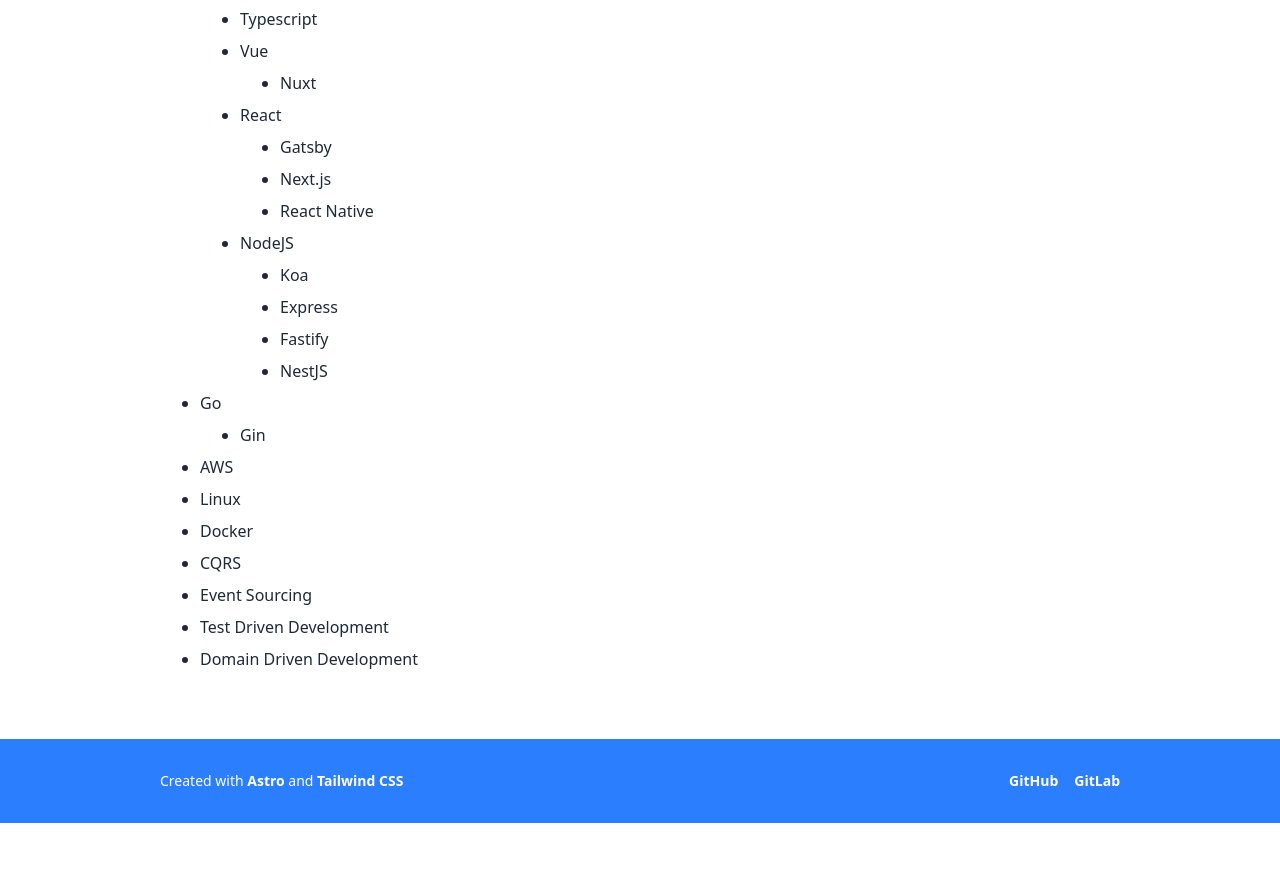
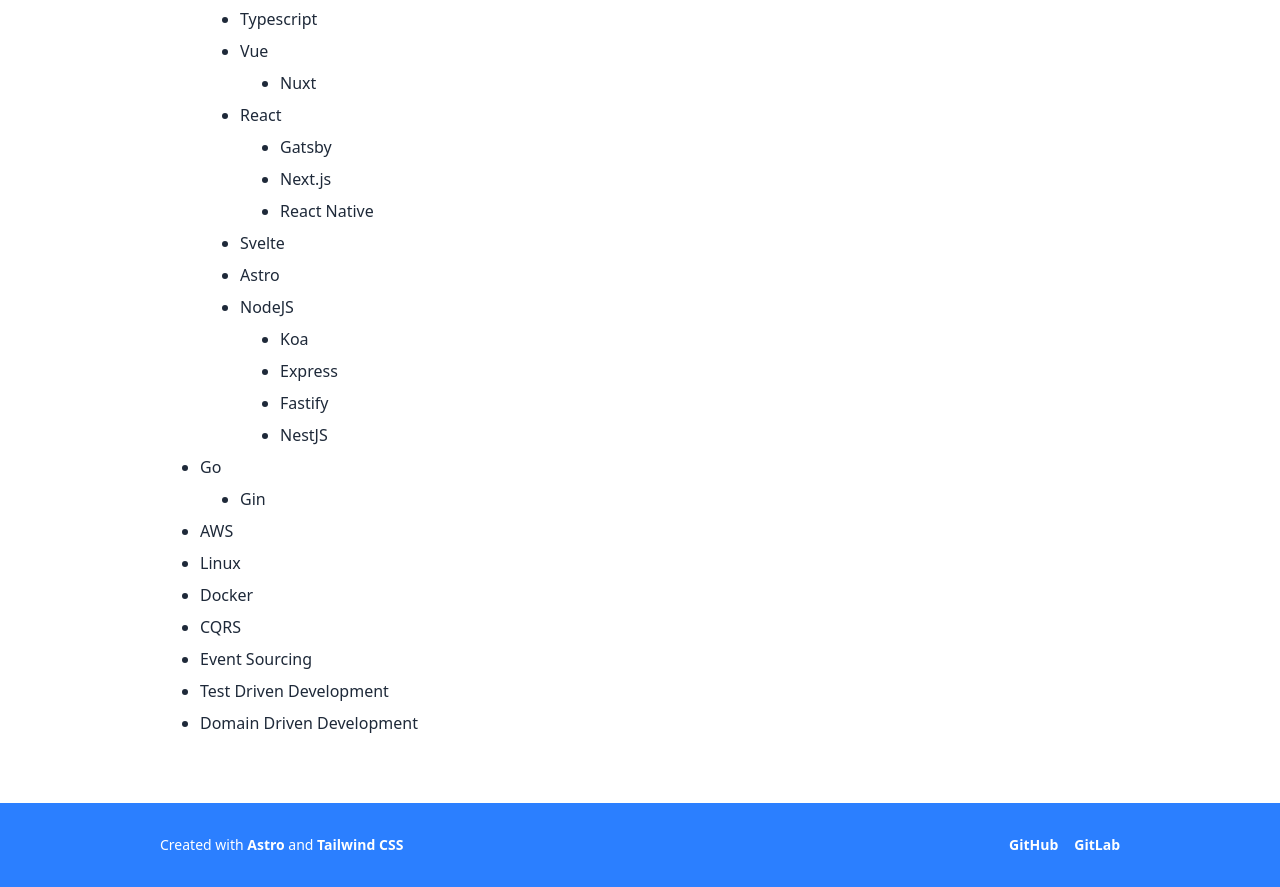
Before and after one commit to xxRockOnxx/portfolio, an Astro site: page / in a window 1280 px wide. Shown: the part 878-1765 px from the top of the page. Before the commit the page ends 1701 px from the top, so only its background shows below. Built offline with nearby package versions, Linux system fonts and the light colour scheme; Astro itself is replaced by a stand-in of ours.

Commit message:
feat: add svelte and astro

```diff
--- a/src/pages/index.astro
+++ b/src/pages/index.astro
@@ -83,6 +83,14 @@
           </li>
 
           <li>
+            Svelte
+          </li>
+
+          <li>
+            Astro
+          </li>
+
+          <li>
             NodeJS
             <ul class="list-disc pl-10">
               <li>Koa</li>
```
